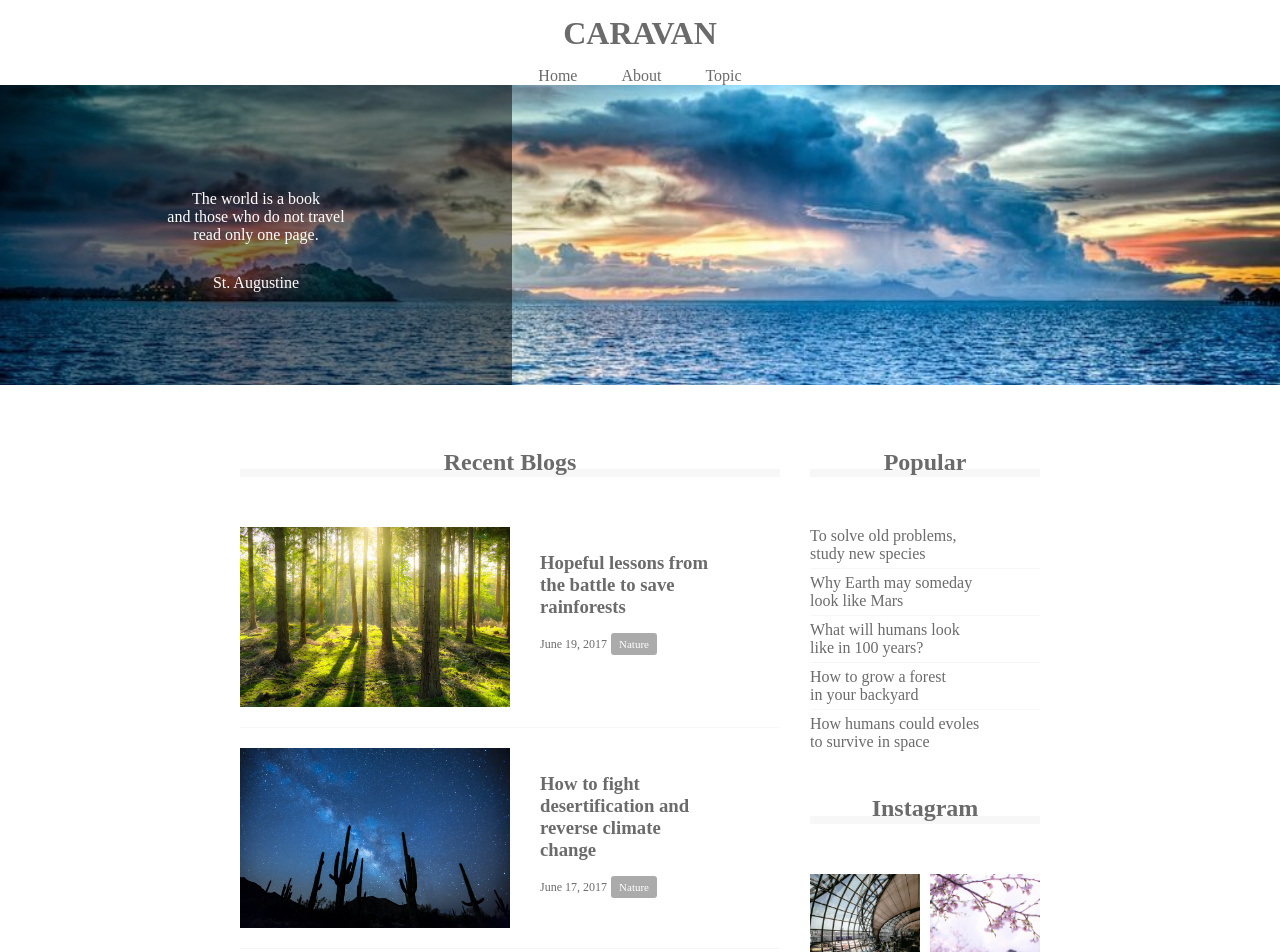
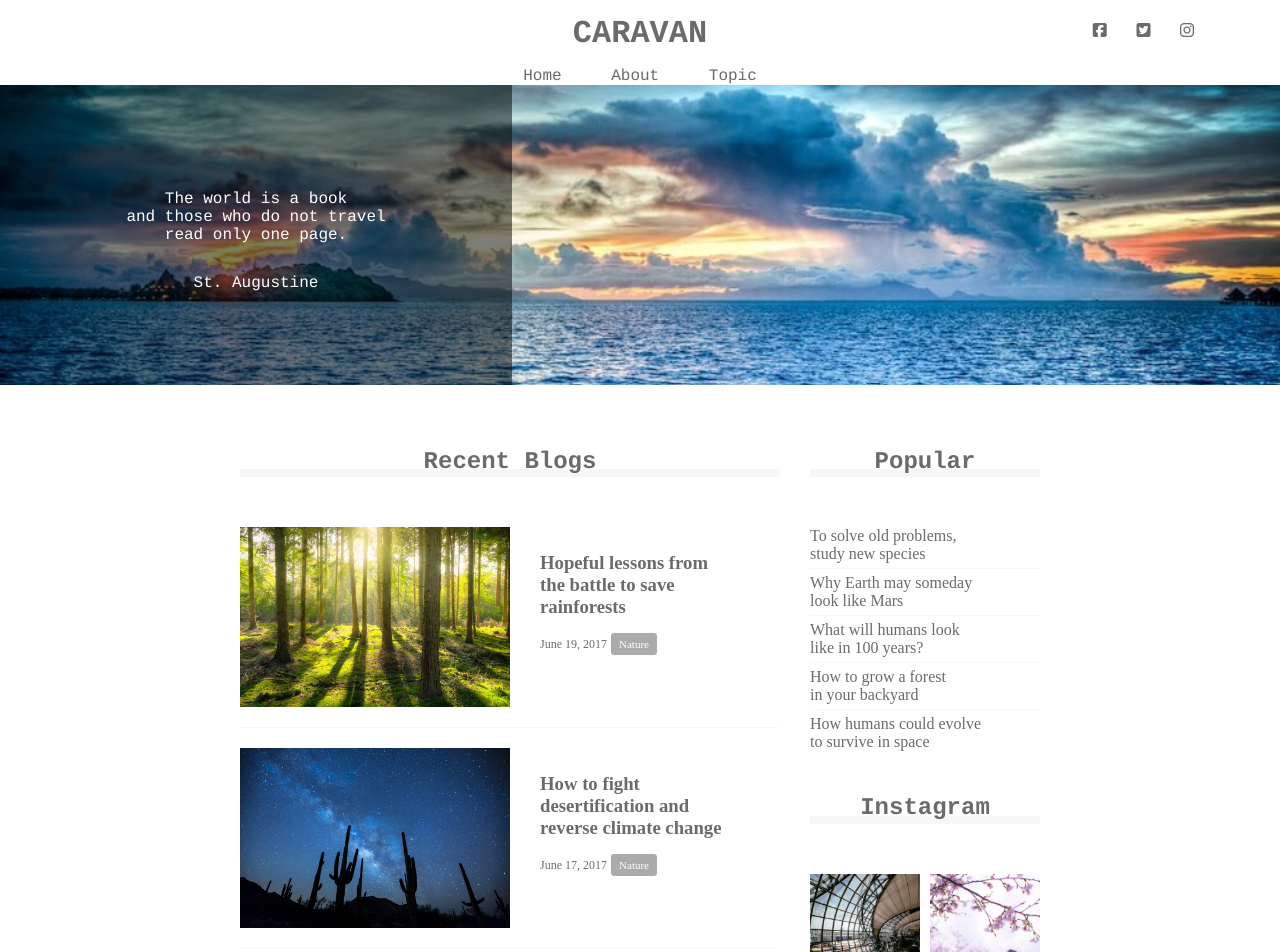
Before and after one commit to ishr-sk/HTML_caravan, a plain HTML site: page index.html in a window 1280 px wide. Shown: the top 952 px of the page. Drawn offline with Linux system fonts and the light colour scheme.

Commit message:
Update:9章まで終了

```diff
--- a/index.html
+++ b/index.html
@@ -2,6 +2,10 @@
 <html lang="ja">
   <head>
     <meta charset="UTF-8" />
+
+    <!-- FrontAwesomeの読み込み-->
+    <script src="https://kit.fontawesome.com/937dcb5c0f.js" crossorigin="anonymous"></script>
+
     <!-- CSSファイルの読み込み-->
     <link rel="stylesheet" href="style.css" />
     <title>CARAVAN</title>
@@ -15,6 +19,15 @@
           CARAVAN
         </a>
       </h1>
+
+      <div class="social">
+        <i class="fab fa-facebook-square"></i>
+        <i class="fab fa-twitter-square"></i>
+        <i class="fab fa-instagram"></i>
+      </div>
+
+
+
     </header>
 
     <!-- navigation -->
@@ -70,8 +83,7 @@
                 <a href="single.html">
                   How to fight<br />
                   desertification and<br />
-                  reverse climate<br />
-                  change
+                  reverse climate change
                 </a>
               </h3>
               <p class="blog-date">June 17, 2017</p>
@@ -141,7 +153,7 @@
             <p class="popular-text">Why Earth may someday<br>look like Mars</p>
             <p class="popular-text">What will humans look<br>like in 100 years?</p>
             <p class="popular-text">How to grow a forest<br>in your backyard</p>
-            <p class="popular-text">How humans could evoles<br>to survive in space</p>
+            <p class="popular-text">How humans could evolve<br>to survive in space</p>
           </div>
           <section class="instagram">
             <h2 class="instagram-heading common-heading">Instagram</h2>
--- a/style.css
+++ b/style.css
@@ -11,11 +11,31 @@ a {
   text-decoration: none;
 }
 
+header,
+nav,
+h2,
+.main-visual,
+footer {
+  font-family: Chalkduster, "Bradley Hand", Courier, "Segoe Print", sans-serif;
+}
+
 header {
   width: 90%;
   padding: 15px 0;
   margin: 0 auto;
   text-align: center;
+  position: relative;
+}
+
+.social i {
+  display: inline-block;
+  margin-left: 20px;
+}
+
+.social {
+  position: absolute;
+  top: 22px;
+  right: 22px;
 }
 
 header .heading {
@@ -95,8 +115,7 @@ main {
 }
 
 .blog-text {
-  padding-top: 25px;
-  padding-left: 30px;
+  padding: 25px 0 0 30px;
 }
 
 .blog-text-heading {
```
